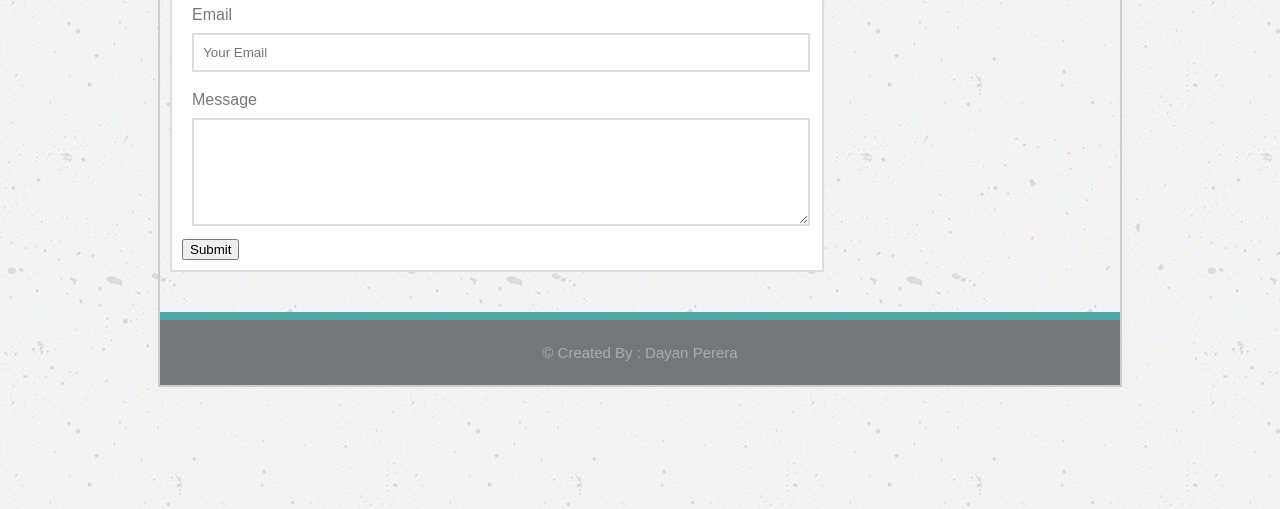
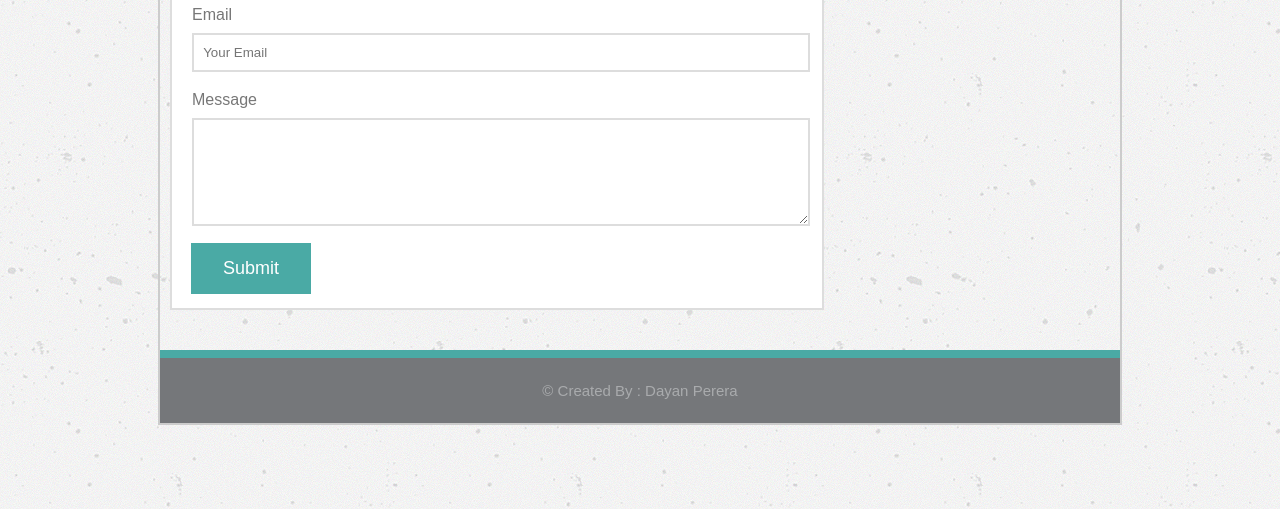
Before and after one commit to dnperera/Basic-Portfolio, a plain HTML site: page contact.html in a window 1280 px wide. Shown: the part 291-800 px from the top of the page. Drawn offline with Linux system fonts and the light colour scheme.

Commit message:
Updated Version

```diff
--- a/assets/css/style.css
+++ b/assets/css/style.css
@@ -190,6 +190,24 @@ section {
 
 }
 
+#submit {
+	margin-left: 7px;
+}
+
+#submit input{
+	background-color: #4aaaa5;
+	border: none;
+	color: white;
+	padding: 15px 32px;
+	text-align: center;
+	text-decoration: none;
+	/*display: inline-block;*/
+	font-size: 18px;
+	margin: 4px 2px;
+	cursor: pointer;
+
+}
+
 footer {
 
 	clear: both;
--- a/contact.html
+++ b/contact.html
@@ -45,7 +45,7 @@
 					</div>
 
 					<div id="submit">
-						<input type="submit" name="button" value="Submit">
+						<input type="button" name="button" value="Submit">
 					</div>
 
 				<!-- </div> -->
```
